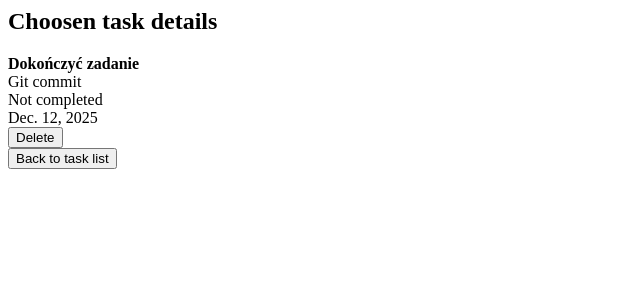
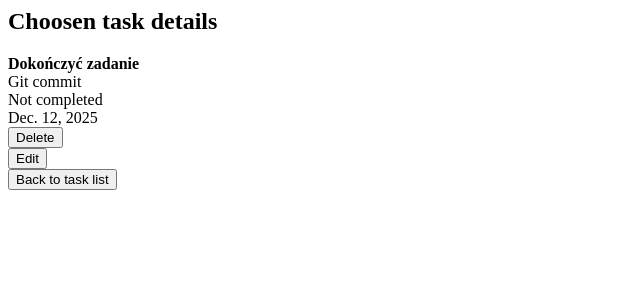
Before and after one commit to JaroDomcio/ToDoListDjango, a Django app: page /task/1/ in a window 1280 px wide. Shown: the top 300 px of the page, without its empty margins (0-640 px from the left). Run offline with Django 5.2, Linux system fonts and the light colour scheme; data comes from the database, SQL or seed files in the repository; both versions use the stored data as it was after the commit.

Commit message:
Implemented task editing

```diff
--- a/tasks/urls.py
+++ b/tasks/urls.py
@@ -1,10 +1,11 @@
 
 from django.urls import path
-from .views import task_list, create_task, task_detail, delete_task
+from .views import task_list, create_task, task_detail, delete_task, edit_task
 
 urlpatterns = [
     path('',task_list, name='task_list'),
     path('create_task',create_task, name='create_task'),
     path('task/<int:task_id>/',task_detail, name='task_detail'),
     path('task/delete/<int:task_id>/',delete_task, name='delete_task'),
+    path('task/edit/<int:task_id>/',edit_task, name='edit_task')
 ]
--- a/tasks/views.py
+++ b/tasks/views.py
@@ -11,13 +11,23 @@ def create_task(request):
             return redirect('task_list')
     else: #if request.method == "GET"
         form = TaskForm()
-    return render(request,'create_task.html',{'form':form})
+    return render(request, 'create_or_edit_task.html', {'form':form, 'edit_mode':False})
 
 def delete_task(request,task_id):
     task = get_object_or_404(Task, pk=task_id)
     task.delete()
     return redirect('task_list')
 
+def edit_task(request,task_id):
+    task = get_object_or_404(Task, pk=task_id)
+    if request.method == "POST":
+        form = TaskForm(request.POST,instance = task)
+        if form.is_valid():
+            form.save()
+            return redirect('task_list')
+    else:
+        form = TaskForm(instance = task)
+    return render(request, 'create_or_edit_task.html', {'form':form, 'edit_mode':True})
 def task_list(request):
     tasks = Task.objects.all()
     return render(request,'task_list.html',{'tasks':tasks})
--- a/templates/create_task.html
+++ b/templates/create_or_edit_task.html
@@ -1,5 +1,9 @@
 <body>
-    <h1> Add new task</h1>
+    {% if edit_mode == False %}
+        <h1> Add new task</h1>
+    {% else %}
+        <h1> Edit task</h1>
+    {% endif %}
     <form method="POST">
         {% csrf_token %}
         {{ form.as_p }}
--- a/templates/task_detail.html
+++ b/templates/task_detail.html
@@ -13,6 +13,9 @@
 <div><a href="{% url 'delete_task' task.id %}">
     <button>Delete</button>
 </a>
+    <div><a href="{% url 'edit_task' task.id %}">
+    <button>Edit</button>
+</a>
 <div><a href="{% url 'task_list' %}">
     <button>Back to task list</button>
 </a>
```
Also changed, not shown: db.sqlite3.
